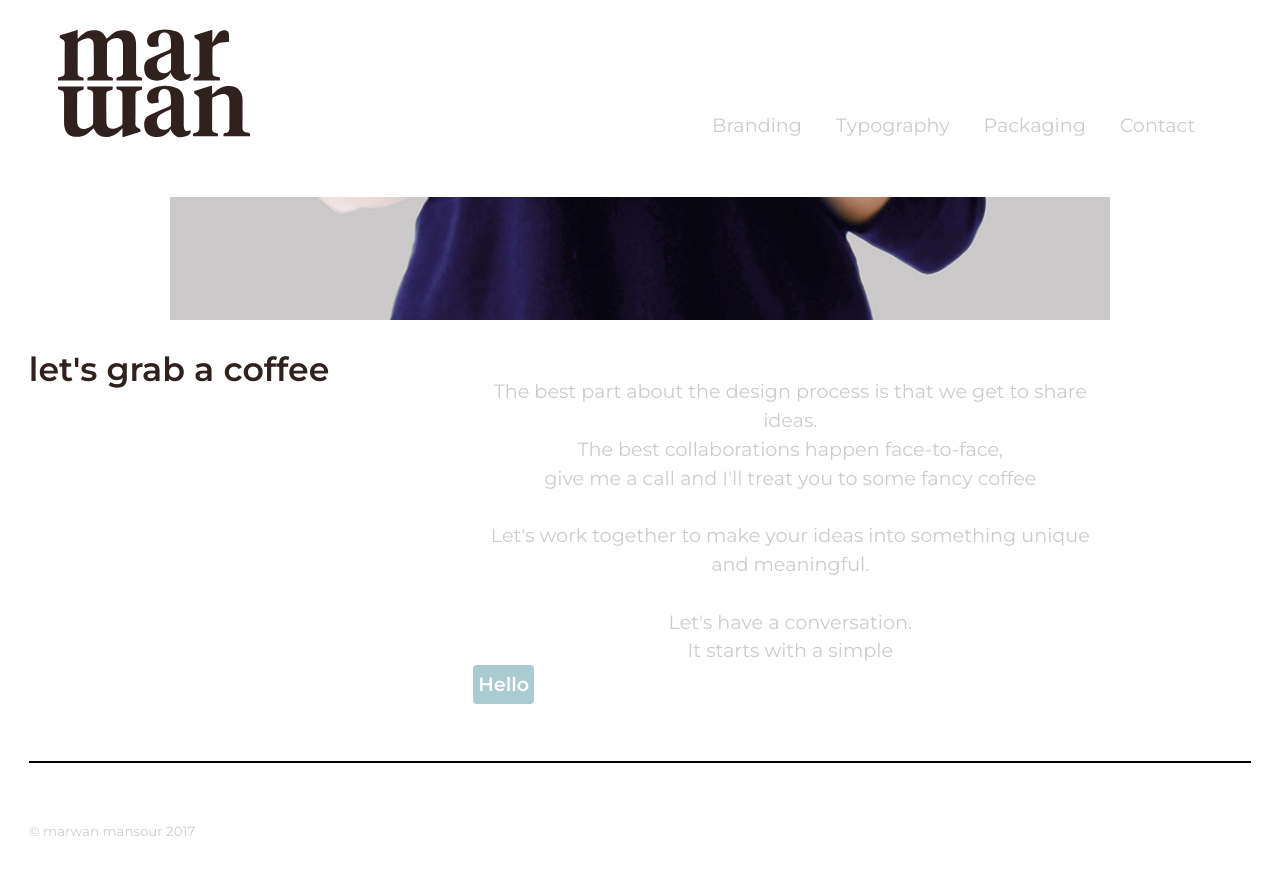
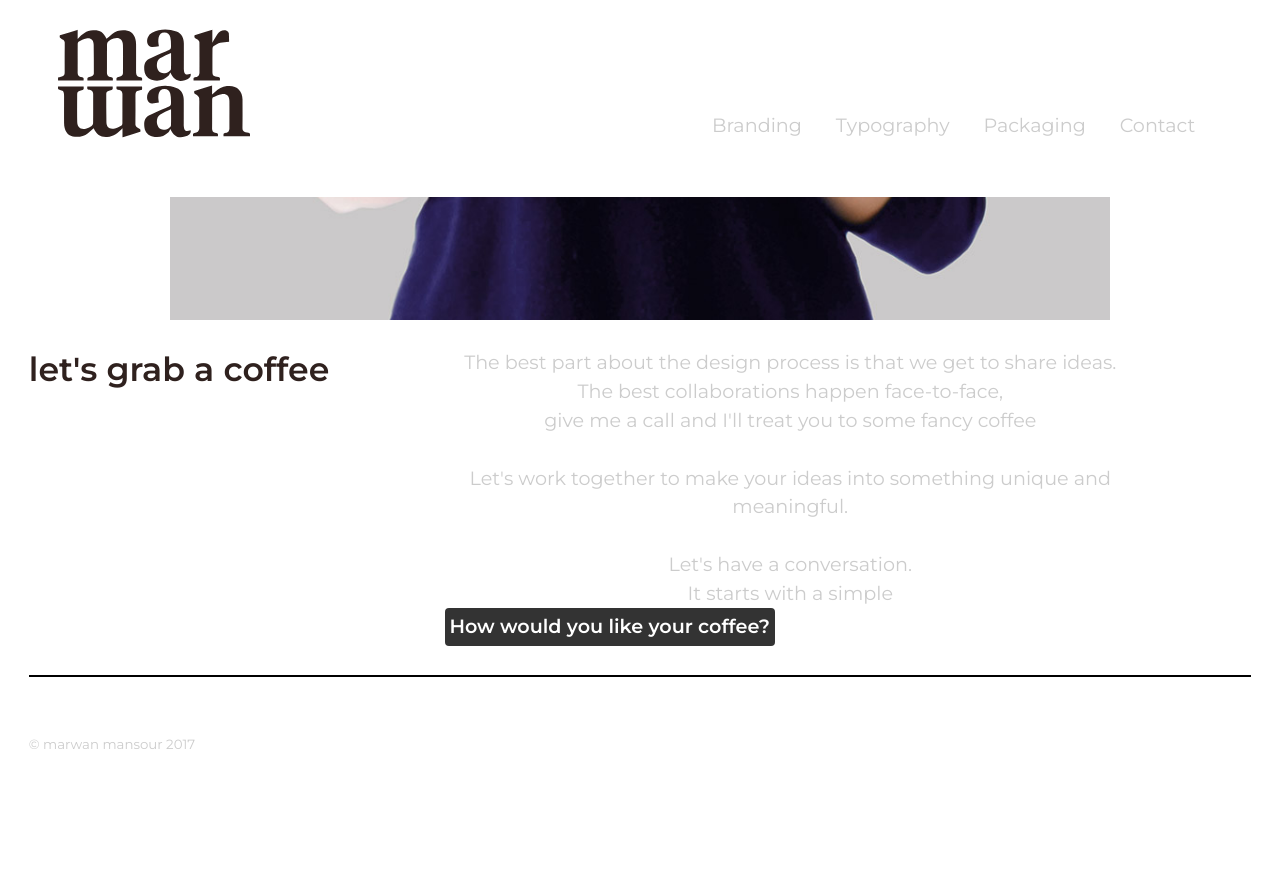
Before and after one commit to MarMansour/marwan-mansour-website, a Jekyll site: the page built from index.html, in a window 1280 px wide and 900 px high, scrolled down 1972 px. Shown: the top 875 px of the window. Built offline with Jekyll 4.4.1, drawn with Linux system fonts in a browser that asks for light colours; after the commit the page ends 2786 px from its top, so only the background shows below that.

Commit message:
fixed css

```diff
--- a/_layouts/default.html
+++ b/_layouts/default.html
@@ -4,9 +4,9 @@
     <meta charset="utf-8">
     <title>Marwan Mansour</title>
     <meta name="viewport" content="width=device-width,initial-scale=1">
-    <link href="{{site.baseurl}}css/modules.css" rel="stylesheet">
-    <link href="{{site.baseurl}}css/type.css" rel="stylesheet">
-    <link href="{{site.baseurl}}css/main.css" rel="stylesheet">
+    <link href="{{site.baseurl}}/css/modules.css" rel="stylesheet">
+    <link href="{{site.baseurl}}/css/type.css" rel="stylesheet">
+    <link href="{{site.baseurl}}/css/main.css" rel="stylesheet">
     <link href="{{site.baseurl}}/css/grid.css" rel="stylesheet">
     <link href="https://fonts.googleapis.com/css?family=Montserrat:300,400,600" rel="stylesheet">
   </head>
--- a/css/main.css
+++ b/css/main.css
@@ -156,30 +156,6 @@ nav ul {
   padding: .25em;
 }
 
-@keyframes btn {
-
-  0% {
-    background-color: #1B3034;
-  }
-
-  25% {
-    background-color: #AECED3;
-  }
-
-  50% {
-    background-color: #60ACB9;
-  }
-
-  75% {
-    background-color: #477E87;
-  }
-
-  100% {
-    background-color: #3C4748;
-  }
-
-}
-
 .description {
   margin: none;
 }
--- a/index.html
+++ b/index.html
@@ -60,12 +60,12 @@ layout: default
       <h3 class="push-0">let's grab a coffee</h3>
     </div>
 
-    <div class="unit xs-1 max-length island left-text">
+    <div class="unit xs-1 max-length left-text">
     <p class="">The best part about the design process is that we get to share ideas.
     <br>The best collaborations happen face-to-face,
     <br>give me a call and I'll treat you to some fancy coffee</p>
     <p>Let's work together to make your ideas into something unique and meaningful.</p>
-    <p>Let's have a conversation.<br> It starts with a simple <a class="btn center-text" href="mailto:hello@marwan-mansour.ca?Subject=Hello!" target="_top"><b>Hello</b></a></p>
+    <p>Let's have a conversation.<br> It starts with a simple <a class="btn center-text" href="mailto:hello@marwan-mansour.ca?Subject=Hello!" target="_top"><b>How would you like your coffee?</b></a></p>
     </div>
 
   </div>
```
Also changed, not shown: 2 other files.
